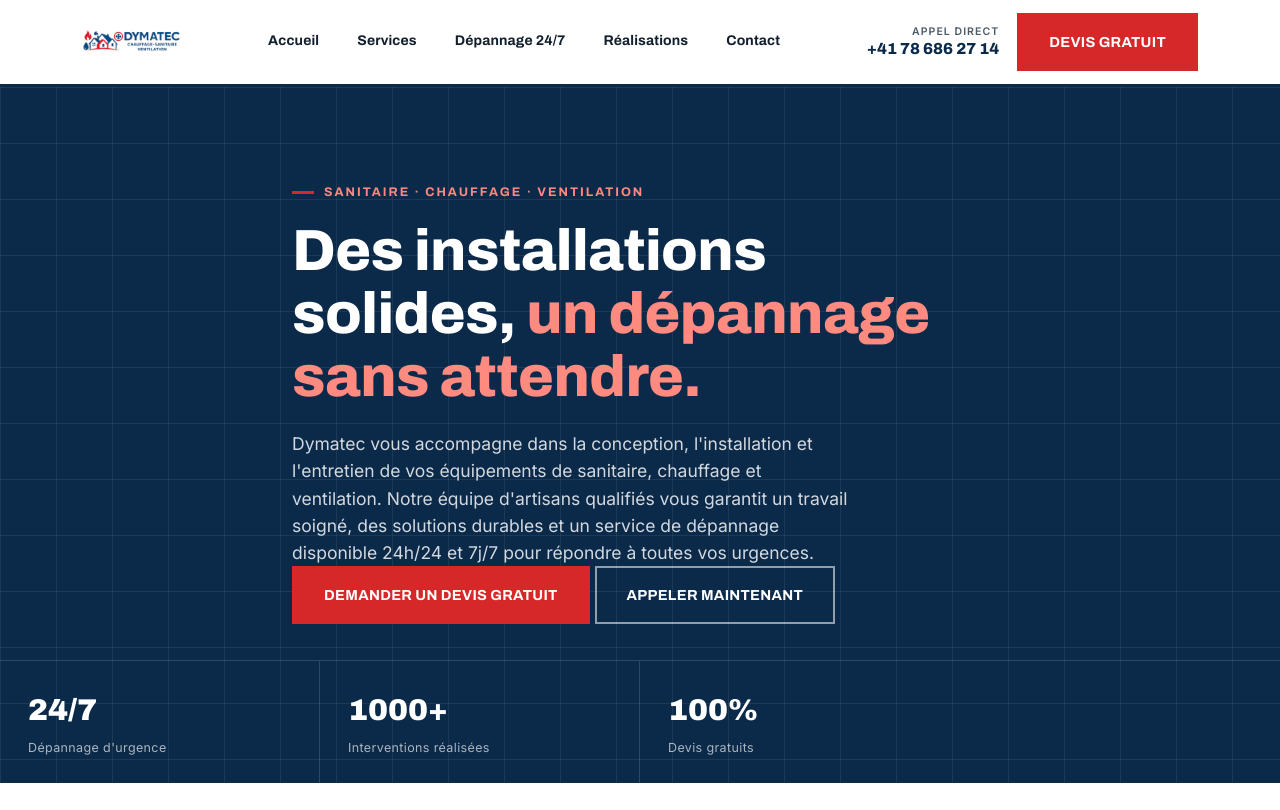
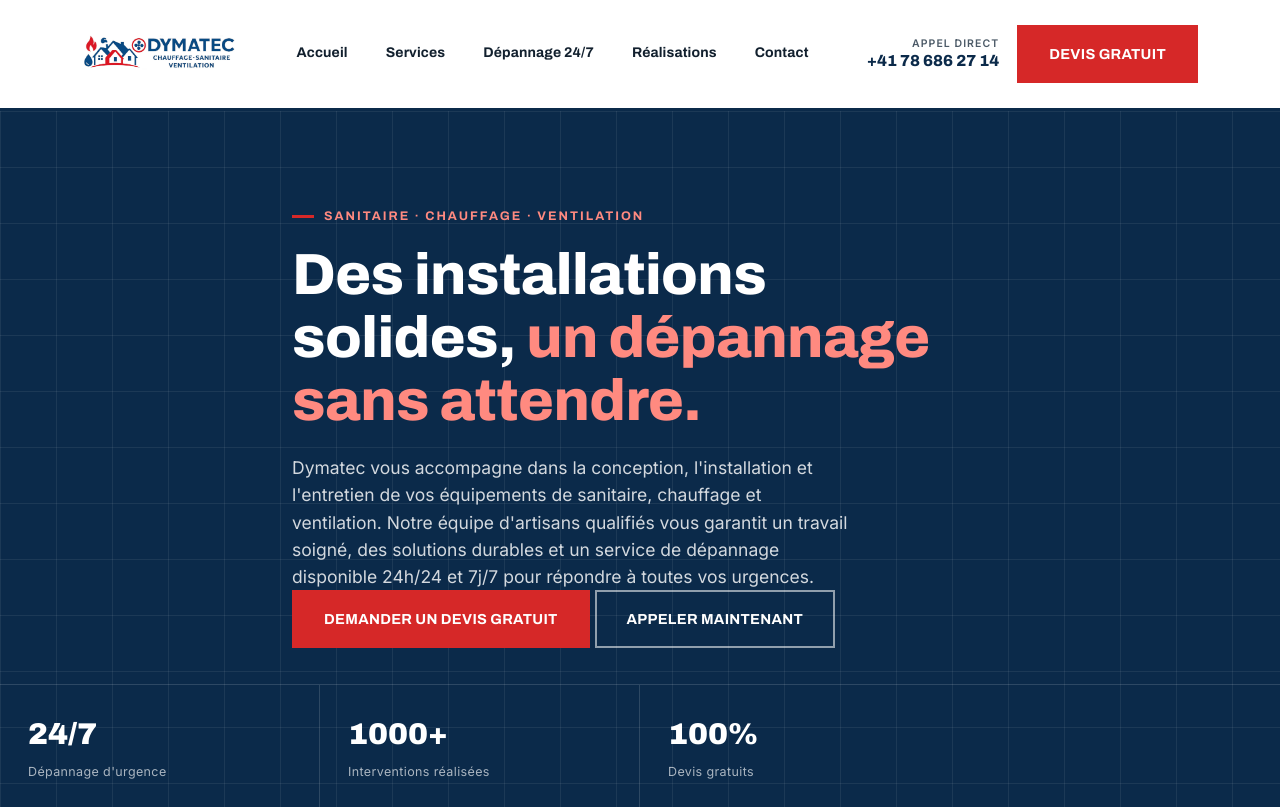
Before and after one commit to DarkoSpasenov/dymatec.ch, a plain HTML site: page index.html in a window 1280 px wide. Shown: the top 810 px of the page. Drawn offline with Linux system fonts and the light colour scheme.

Commit message:
Increase header and logo image heights

```diff
--- a/index.html
+++ b/index.html
@@ -120,7 +120,7 @@
     display:flex;
     align-items:center;
     justify-content:space-between;
-    height:84px;
+    height:108px;
   }
   .logo{
     display:flex;
@@ -148,7 +148,7 @@
   .logo-mark::before{ width:38px; height:8px; bottom:0; left:0; }
   .logo-mark::after{ width:8px; height:38px; top:0; right:0; }
   .logo-img{
-    height:56px;
+    height:88px;
     width:auto;
     display:block;
   }
```
